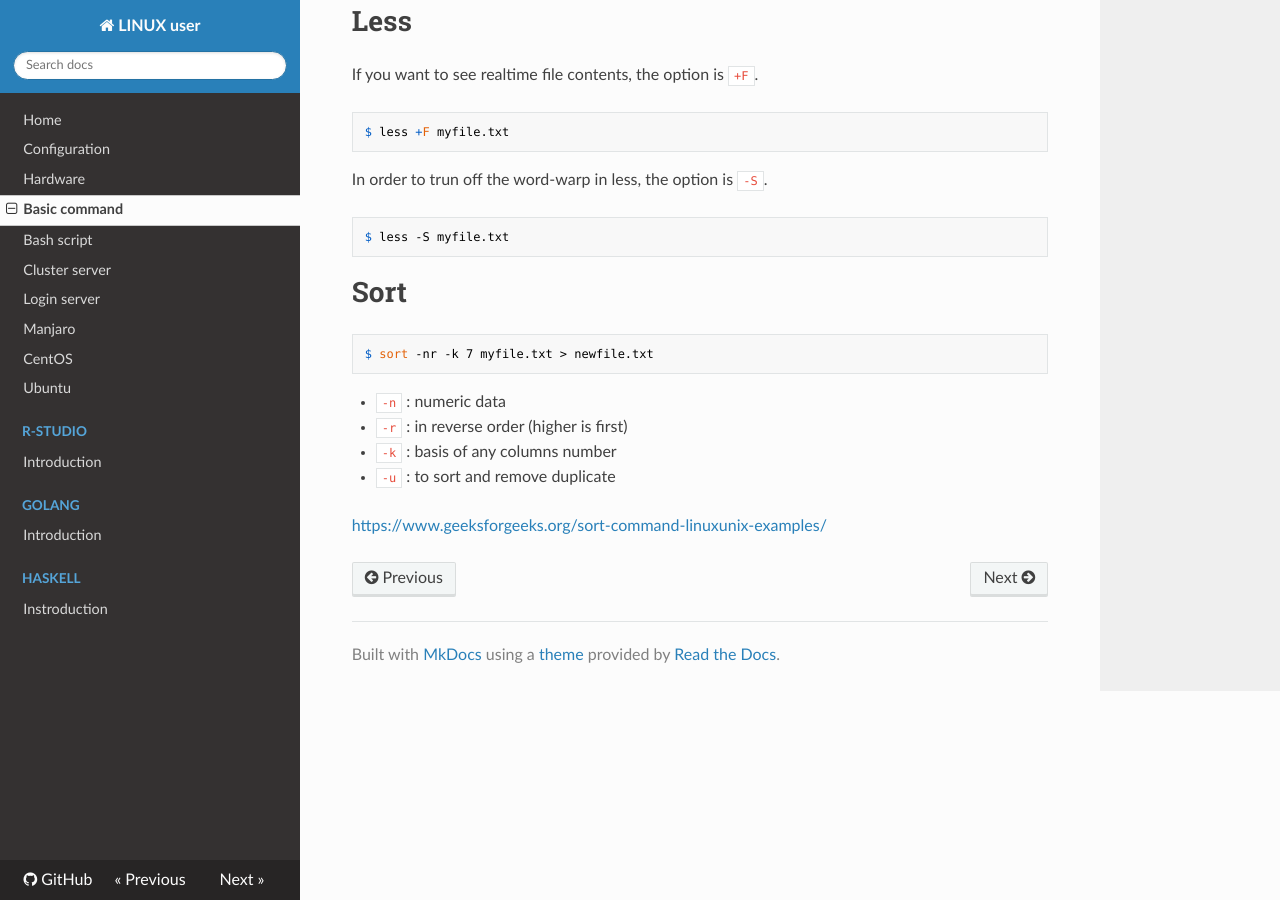
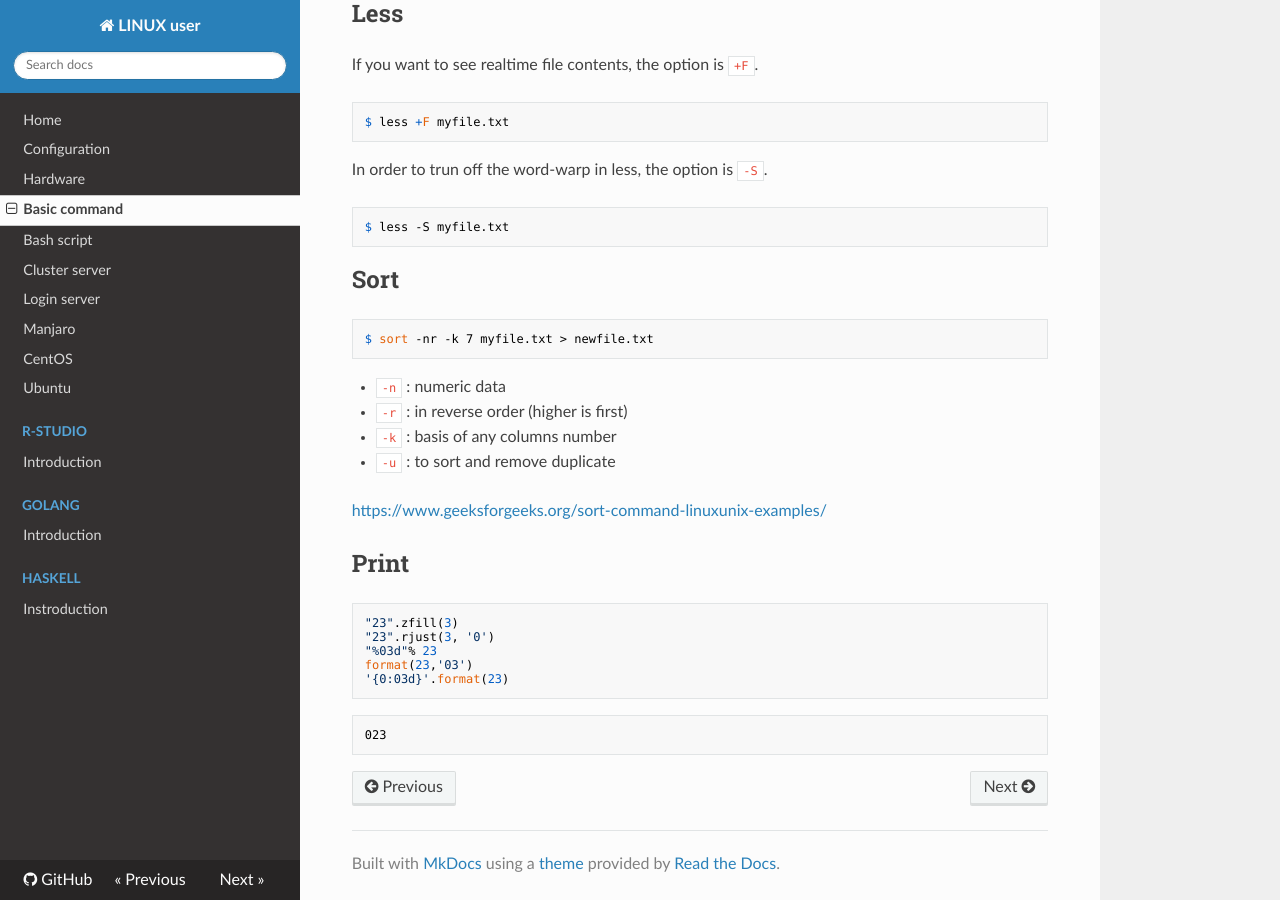
Before and after one commit to WonyoungCho/LINUX, an MkDocs documentation site: the page built from docs/basic_comm.md, in a window 1280 px wide and 900 px high, scrolled down 3377 px. Built offline with MkDocs 1.6.1, drawn with Linux system fonts in a browser that asks for light colours; nearby versions of some CDN libraries; old or Windows-style settings are respelled for this version of MkDocs.

Commit message:
Update basic_comm.md

````diff
--- a/docs/basic_comm.md
+++ b/docs/basic_comm.md
@@ -147,12 +147,12 @@ $ for i in {1..22} X Y;do echo "angsd -b chr$i.bam.filelist -GL 1 -doMajorMinor
 $ parallel -j 24 {} < angsd.samtools.list
 ```
 
-# Remove
+## Remove
 ```
 find . -name '*.InGFE' -exec rm {} \;
 ```
 
-# Less
+## Less
 If you want to see realtime file contents, the option is `+F`.
 ```
 $ less +F myfile.txt
@@ -163,7 +163,7 @@ In order to trun off the word-warp in less, the option is `-S`.
 $ less -S myfile.txt
 ```
 
-# Sort
+## Sort
 ```
 $ sort -nr -k 7 myfile.txt > newfile.txt
 ```
@@ -173,3 +173,15 @@ $ sort -nr -k 7 myfile.txt > newfile.txt
 - `-u` : to sort and remove duplicate
 
 <https://www.geeksforgeeks.org/sort-command-linuxunix-examples/>
+
+## Print
+```
+"23".zfill(3)
+"23".rjust(3, '0')
+"%03d"% 23
+format(23,'03')
+'{0:03d}'.format(23)
+```
+```
+023
+```
````
